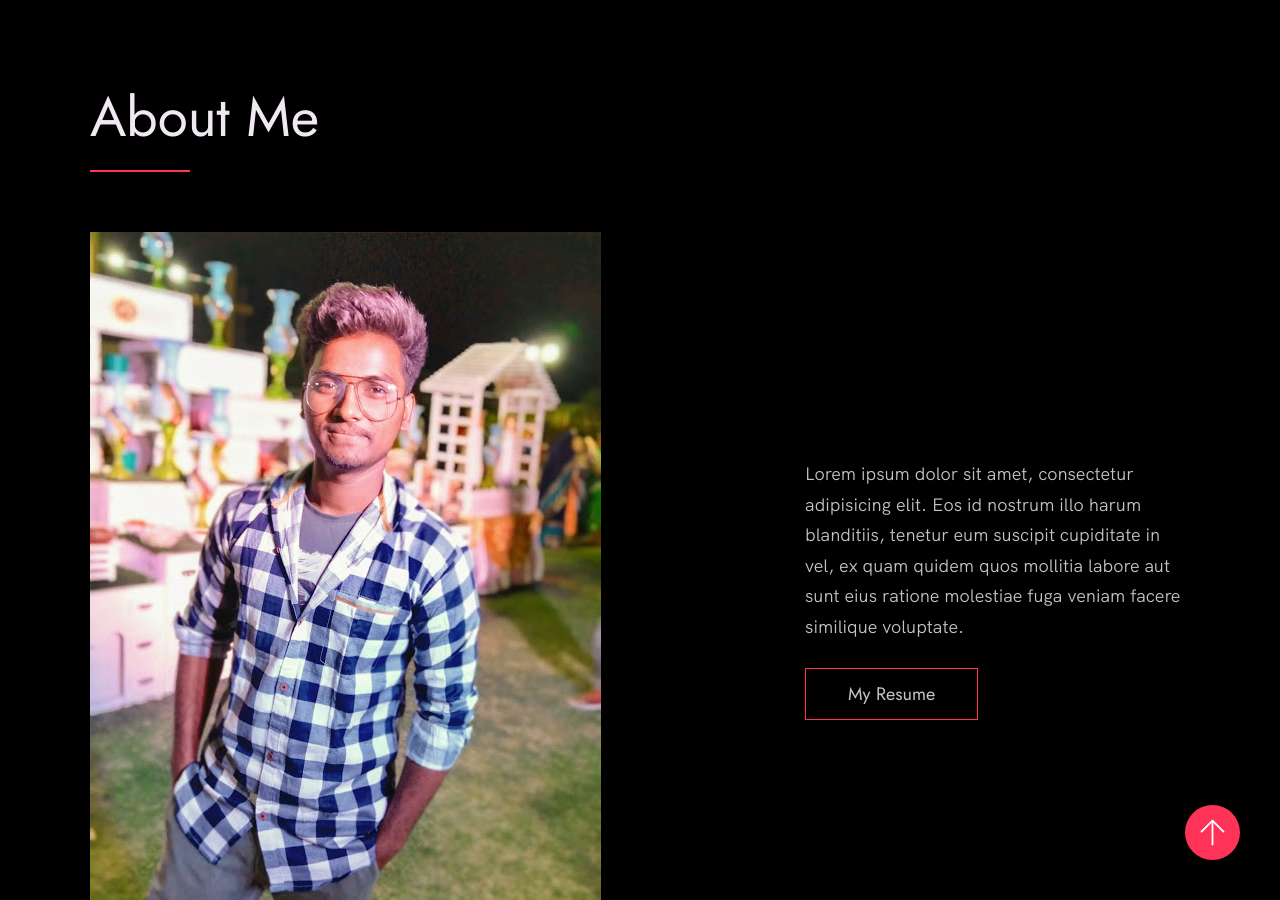
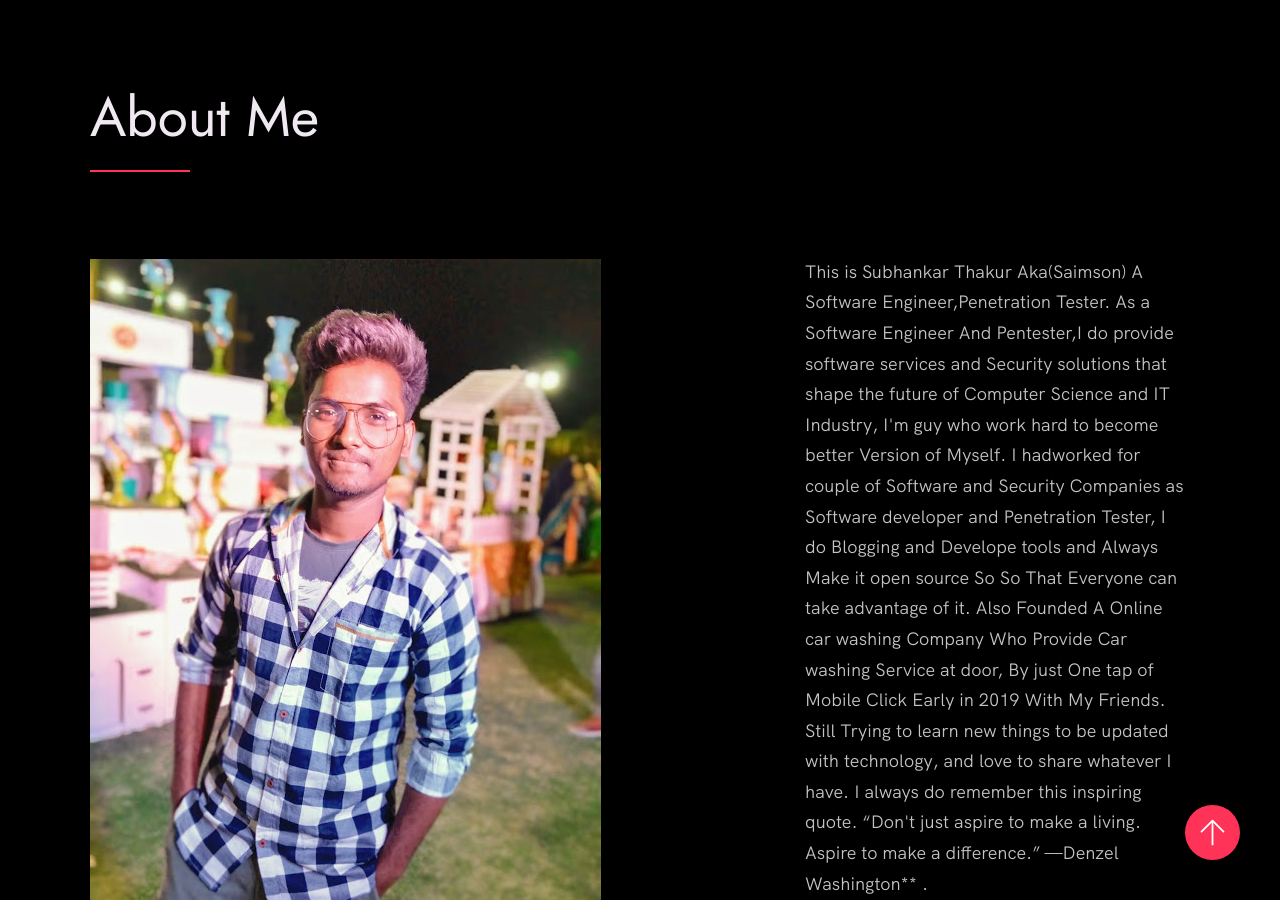
Before and after one commit to saims0n/saims0n.github.io, a Jekyll site: the page index.html, which Jekyll copies as it is, in a window 1280 px wide and 900 px high, scrolled down 3741 px. Built offline with Jekyll 4.4.1, drawn with Linux system fonts in a browser that asks for light colours; some of the changed text lies outside the part shown.

Commit message:
Update index

```diff
--- a/index.html
+++ b/index.html
@@ -196,10 +196,21 @@
           <div class="about__text">
             <!-- Replace the below paragraph with info about yourself -->
             <p>
-              Lorem ipsum dolor sit amet, consectetur adipisicing elit. Eos id
-              nostrum illo harum blanditiis, tenetur eum suscipit cupiditate
-              in vel, ex quam quidem quos mollitia labore aut sunt eius
-              ratione molestiae fuga veniam facere similique voluptate.
+             This is Subhankar Thakur Aka(Saimson)
+              A Software Engineer,Penetration Tester.
+As a Software Engineer And Pentester,I do provide software services and Security solutions that shape the future of Computer Science and IT Industry,
+I'm guy who work hard to become better Version of Myself.
+I hadworked for couple of Software and Security Companies as Software developer and Penetration Tester, I do Blogging and Develope tools and Always Make it open source So
+So That Everyone can take advantage of it.
+Also Founded A Online car washing Company Who Provide Car washing Service at door, By just One tap of Mobile Click Early in  2019 With My Friends.
+Still Trying to learn new things to be updated with technology,
+and love to share whatever I have.
+
+
+ I always do remember this inspiring quote.
+   “Don't just aspire to make a living. Aspire to make a difference.”
+                                               —Denzel Washington**
+.
             </p>
             <!-- Provide a link to your resume -->
             <a href="#" class="btn">My Resume</a>
@@ -222,11 +233,11 @@
       <div class="contact__info">
         <p>
           Are you looking for a fast-performing and user-friendly website to
-          represent your product or business? or looking for any kind of
-          consultation? or want to ask questions? or have some advice for me
-          or just want to say "Hi 👋" in any case feel free to Let me know. I
-          will do my best to respond back. 😊 The quickest way to reach out to
-          me is via an email.
+          represent your product or business? or looking for any kind of consultation..?
+          or Want to test your Security of you'r Products Such as Web app, Mobile app , Company Network or have any questions..?
+           just  say "Hi 👋" in any case feel free to Let me know.
+          I will do my best to respond back. 😊 The quickest way to reach out to
+          me is via an email or fiverr.
         </p>
         <!-- Replace the email with yours -->
         <a href="mailto:saimson.in@gmail.com" class="btn">Saimson.in@gmail.com</a>
@@ -241,7 +252,7 @@
       <!-- Update the links to point to your accounts -->
       <ul class="footer__social-links">
         <li class="footer__social-link-item">
-          <a href="https://twitter.com/nisarhassan12/" title="Link to Twitter Profile">
+          <a href="https://twitter.com/saims0n" title="Link to Twitter Profile">
             <img src="./images/twitter.svg" class="footer__social-image" alt="Twitter">
           </a>
         </li>
@@ -251,7 +262,7 @@
           </a>
         </li>
         <li class="footer__social-link-item">
-          <a href="https://codepen.io/nisar_hassan" title="Link to Codepen Profile">
+          <a href=" title="Link to Codepen Profile">
             <img src="./images/codepen.svg" class="footer__social-image" alt="Codepen">
           </a>
         </li>
@@ -264,7 +275,7 @@
 
 
       <p>
-        &copy; 2021 - Template designed & developed by Myself <a href="" class="link">Nisar</a>.
+        &copy; 2021 - Template designed & developed by Myself <a href="" class="link">Saimson</a>.
       </p>
       <div class="footer__github-buttons">
         <iframe
```
